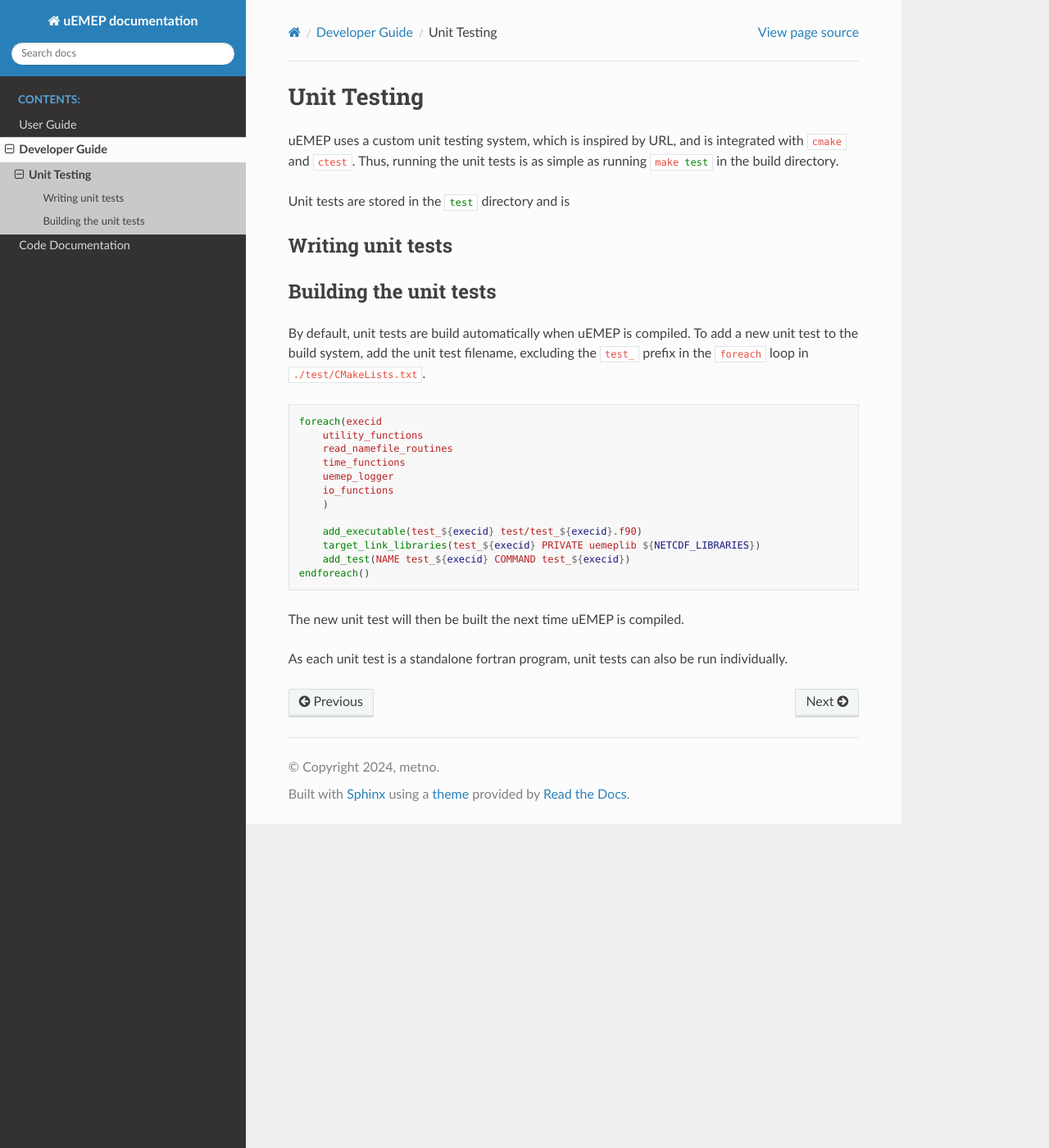
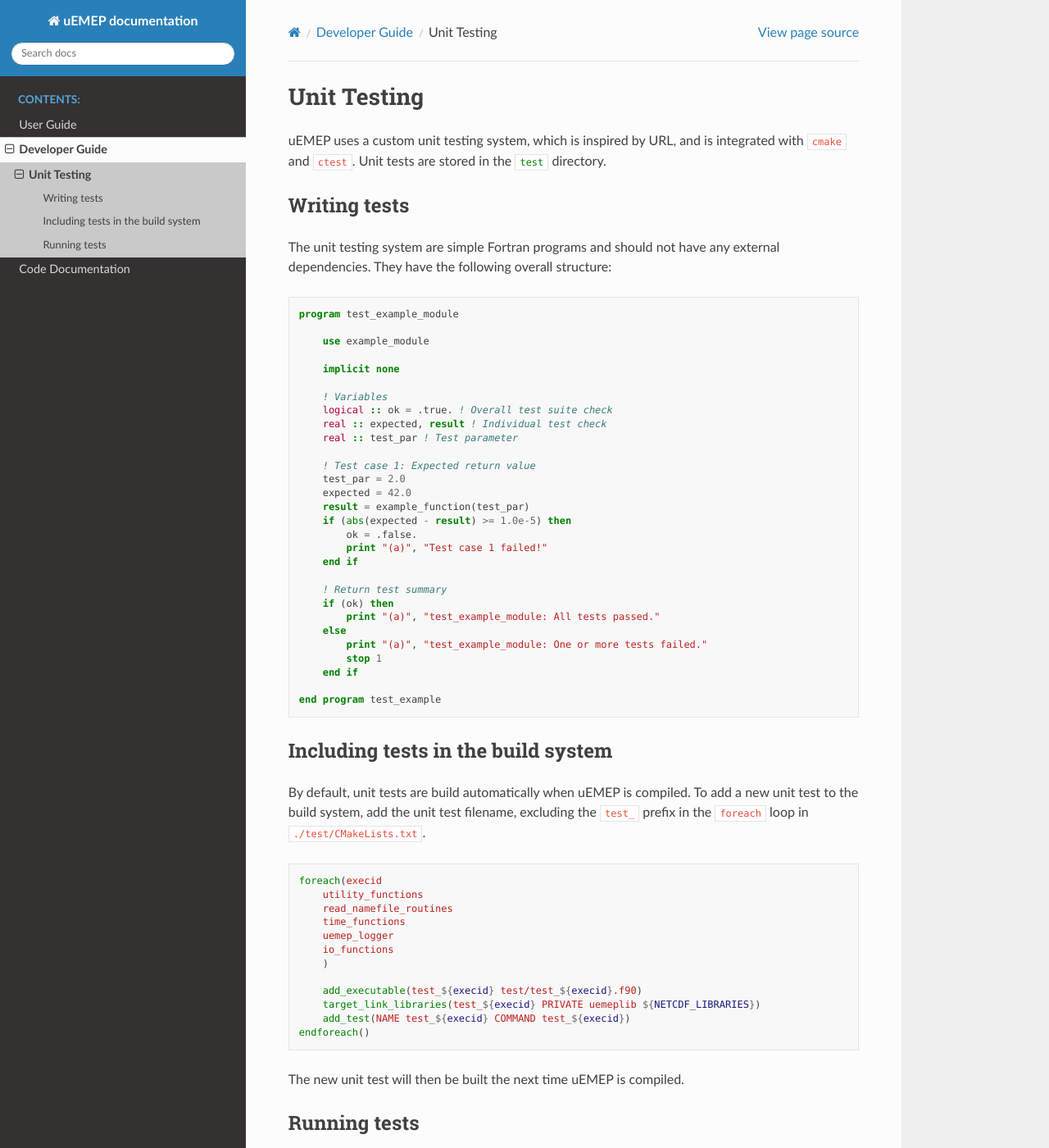
Before and after one commit to metno/uEMEP_docs, a Sphinx documentation site: the page built from docs/source/developer_guide/unit_testing.rst, in a window 1280 px wide and 1400 px high. Shown: the whole window at 82% size. Built offline with Sphinx 7.4.7 and the Read the Docs theme 3.1.0, drawn with Linux system fonts in a browser that asks for light colours; some of the changed text lies outside the part shown.

Commit message:
Update and expand unit testing documentation
- Clarified the location of unit tests in the test directory.
- Added detailed instructions on writing unit tests, including an example Fortran program.
- Included a section on how to integrate tests in the build system.
- Provided commands for running all unit tests and running individual tests.

```diff
--- a/docs/source/developer_guide/unit_testing.rst
+++ b/docs/source/developer_guide/unit_testing.rst
@@ -3,15 +3,47 @@
 Unit Testing
 ============
 
-uEMEP uses a custom unit testing system, which is inspired by URL, and is integrated with :bash:`cmake` and :bash:`ctest`. Thus, running the unit tests is as simple as running :bash:`make test` in the build directory.
+uEMEP uses a custom unit testing system, which is inspired by URL, and is integrated with :bash:`cmake` and :bash:`ctest`. Unit tests are stored in the :bash:`test` directory.
 
-Unit tests are stored in the :bash:`test` directory and is
+Writing tests
+-------------
 
-Writing unit tests
-------------------
+The unit testing system are simple Fortran programs and should not have any external dependencies. They have the following overall structure:
 
-Building the unit tests
------------------------
+.. code-block:: fortran
+
+    program test_example_module
+
+        use example_module
+
+        implicit none
+
+        ! Variables
+        logical :: ok = .true. ! Overall test suite check
+        real :: expected, result ! Individual test check
+        real :: test_par ! Test parameter
+
+        ! Test case 1: Expected return value
+        test_par = 2.0
+        expected = 42.0
+        result = example_function(test_par)
+        if (abs(expected - result) >= 1.0e-5) then
+            ok = .false.
+            print "(a)", "Test case 1 failed!"
+        end if
+
+        ! Return test summary
+        if (ok) then
+            print "(a)", "test_example_module: All tests passed."
+        else
+            print "(a)", "test_example_module: One or more tests failed."
+            stop 1
+        end if
+
+    end program test_example
+
+Including tests in the build system
+-----------------------------------
 
 By default, unit tests are build automatically when uEMEP is compiled. To add a new unit test to the build system, add the unit test filename, excluding the :code:`test_` prefix in the :code:`foreach` loop in :bash:`./test/CMakeLists.txt`.
 
@@ -32,4 +64,19 @@
 
 The new unit test will then be built the next time uEMEP is compiled.
 
-As each unit test is a standalone fortran program, unit tests can also be run individually.
+Running tests
+-------------
+
+Run the unit tests from the build directory as:
+
+.. code-block:: bash
+
+    # Run all unit tests
+    make test
+
+In addition, as each unit test is a standalone fortran program, unit tests can also be run individually, e.g.:
+
+.. code-block:: bash
+
+    # Run units tests for a single module
+    ./test_io_functions
```
